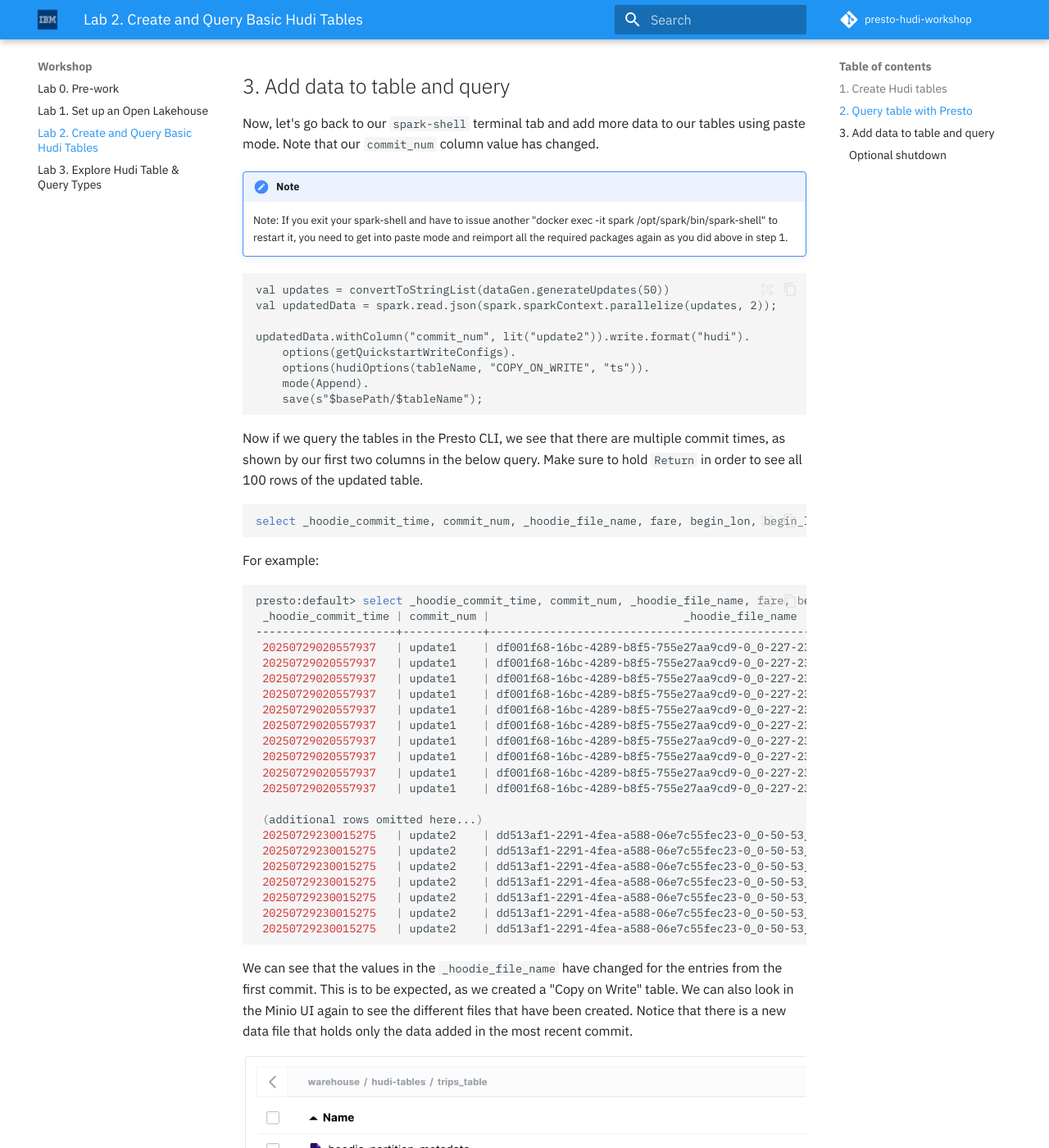
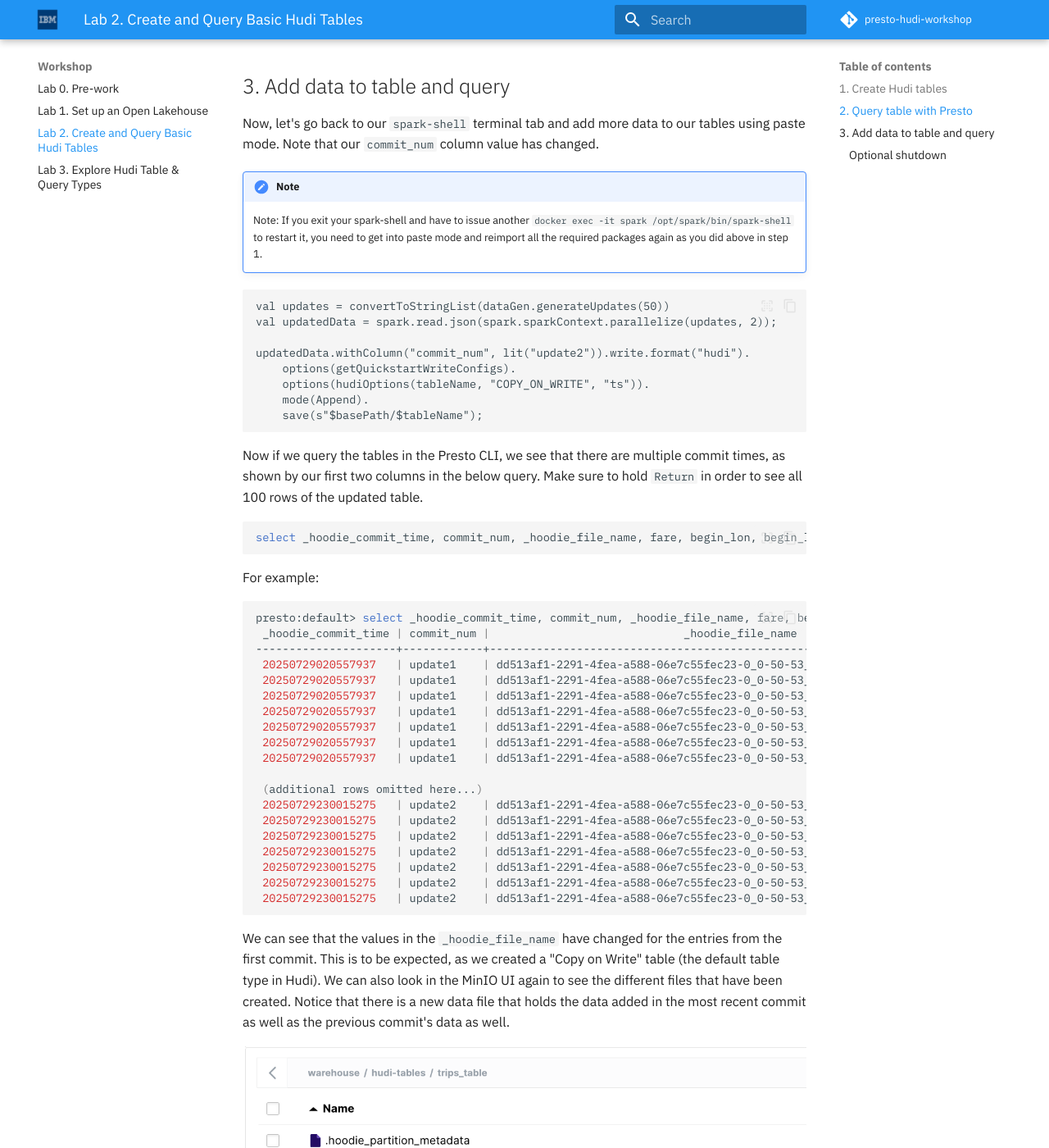
Before and after one commit to IBM/presto-hudi-workshop, an MkDocs documentation site: the page built from docs/lab-2/README.md, in a window 1280 px wide and 1400 px high, scrolled down 5161 px. Shown: the whole window at 82% size. Built offline with MkDocs 1.6.1 and Material for MkDocs 9.7.7, drawn with Linux system fonts in a browser that asks for light colours; comment, search, counter and statistics services are not loaded; some of the changed text lies outside the part shown.

Commit message:
Small edits for clarity (#11)
Signed-off-by: kiersten-stokes <kierstenstokes@gmail.com>

````diff
--- a/docs/lab-2/README.md
+++ b/docs/lab-2/README.md
@@ -175,7 +175,7 @@
 Now, let's go back to our `spark-shell` terminal tab and add more data to our tables using paste mode. Note that our `commit_num` column value has changed.
 
 !!! note
-    Note: If you exit your spark-shell and have to issue another "docker exec -it spark /opt/spark/bin/spark-shell" to restart it, you need to get into paste mode and reimport all the required packages again as you did above in step 1.
+    Note: If you exit your spark-shell and have to issue another `docker exec -it spark /opt/spark/bin/spark-shell` to restart it, you need to get into paste mode and reimport all the required packages again as you did above in step 1.
 
 ```
 val updates = convertToStringList(dataGen.generateUpdates(50))
@@ -197,16 +197,13 @@
 presto:default> select _hoodie_commit_time, commit_num, _hoodie_file_name, fare, begin_lon, begin_lat from trips_table order by _hoodie_commit_time;
  _hoodie_commit_time | commit_num |                             _hoodie_file_name                              |        fare        |      begin_lon       |      begin_lat
 ---------------------+------------+----------------------------------------------------------------------------+--------------------+----------------------+----------------------
- 20250729020557937   | update1    | df001f68-16bc-4289-b8f5-755e27aa9cd9-0_0-227-237_20250729020731412.parquet | 25.200733895704396 |   0.9805032518130713 |   0.3250925842689032
- 20250729020557937   | update1    | df001f68-16bc-4289-b8f5-755e27aa9cd9-0_0-227-237_20250729020731412.parquet |  80.22532741048674 |  0.23558979258614088 |   0.9106955060439053
- 20250729020557937   | update1    | df001f68-16bc-4289-b8f5-755e27aa9cd9-0_0-227-237_20250729020731412.parquet |  84.00133794186554 |   0.7041966710545763 |   0.3988839560181455
- 20250729020557937   | update1    | df001f68-16bc-4289-b8f5-755e27aa9cd9-0_0-227-237_20250729020731412.parquet | 27.793208764156986 |   0.9676738239915396 |   0.5075033998567434
- 20250729020557937   | update1    | df001f68-16bc-4289-b8f5-755e27aa9cd9-0_0-227-237_20250729020731412.parquet |  61.44682955106423 |  0.13477337728703764 | 0.025339371609693573
- 20250729020557937   | update1    | df001f68-16bc-4289-b8f5-755e27aa9cd9-0_0-227-237_20250729020731412.parquet |  90.97255481383131 |   0.7196037664723752 |   0.9539455886006297
- 20250729020557937   | update1    | df001f68-16bc-4289-b8f5-755e27aa9cd9-0_0-227-237_20250729020731412.parquet |  51.61325440476856 |  0.36749492639453507 |   0.7666637026082733
- 20250729020557937   | update1    | df001f68-16bc-4289-b8f5-755e27aa9cd9-0_0-227-237_20250729020731412.parquet | 49.732991851283806 |    0.154807828660673 |   0.2276038992283157
- 20250729020557937   | update1    | df001f68-16bc-4289-b8f5-755e27aa9cd9-0_0-227-237_20250729020731412.parquet |  61.94955367333943 |   0.8474997543537904 |   0.6616963793198591
- 20250729020557937   | update1    | df001f68-16bc-4289-b8f5-755e27aa9cd9-0_0-227-237_20250729020731412.parquet | 13.166804203104244 |   0.8977861433951416 |  0.12749772853900576
+ 20250729020557937   | update1    | dd513af1-2291-4fea-a588-06e7c55fec23-0_0-50-53_20250729230015275.parquet | 25.200733895704396 |   0.9805032518130713 |   0.3250925842689032
+ 20250729020557937   | update1    | dd513af1-2291-4fea-a588-06e7c55fec23-0_0-50-53_20250729230015275.parquet |  80.22532741048674 |  0.23558979258614088 |   0.9106955060439053
+ 20250729020557937   | update1    | dd513af1-2291-4fea-a588-06e7c55fec23-0_0-50-53_20250729230015275.parquet |  84.00133794186554 |   0.7041966710545763 |   0.3988839560181455
+ 20250729020557937   | update1    | dd513af1-2291-4fea-a588-06e7c55fec23-0_0-50-53_20250729230015275.parquet | 27.793208764156986 |   0.9676738239915396 |   0.5075033998567434
+ 20250729020557937   | update1    | dd513af1-2291-4fea-a588-06e7c55fec23-0_0-50-53_20250729230015275.parquet |  61.44682955106423 |  0.13477337728703764 | 0.025339371609693573
+ 20250729020557937   | update1    | dd513af1-2291-4fea-a588-06e7c55fec23-0_0-50-53_20250729230015275.parquet |  90.97255481383131 |   0.7196037664723752 |   0.9539455886006297
+ 20250729020557937   | update1    | dd513af1-2291-4fea-a588-06e7c55fec23-0_0-50-53_20250729230015275.parquet |  51.61325440476856 |  0.36749492639453507 |   0.7666637026082733
 
  (additional rows omitted here...)
  20250729230015275   | update2    | dd513af1-2291-4fea-a588-06e7c55fec23-0_0-50-53_20250729230015275.parquet |   48.68719058185585 |   0.4795784679677898 |  0.25038172085518196
@@ -219,11 +216,11 @@
 
 ```
 
-We can see that the values in the `_hoodie_file_name` have changed for the entries from the first commit. This is to be expected, as we created a "Copy on Write" table. We can also look in the Minio UI again to see the different files that have been created. Notice that there is a new data file that holds only the data added in the most recent commit.
+We can see that the values in the `_hoodie_file_name` have changed for the entries from the first commit. This is to be expected, as we created a "Copy on Write" table (the default table type in Hudi). We can also look in the MinIO UI again to see the different files that have been created. Notice that there is a new data file that holds the data added in the most recent commit as well as the previous commit's data as well.
 
 ![updated table data files](../images/table_dirs2.png)
 
-At this point, feel free to continue executing queries and adding data as desired to get familiar with Hudi functionality. You may also move on to lab 3.
+In the `.hoodie` directory, we can also see additional commit files that have been added since the last time we checked. At this point, feel free to continue executing queries and adding data as desired to get familiar with Hudi functionality. You may also move on to lab 3.
 
 ### Optional shutdown
 
````
Also changed, not shown: other parts of docs/lab-2/README.md (+1 -1 lines), docs/lab-3/README.md (+15 -10 lines).
